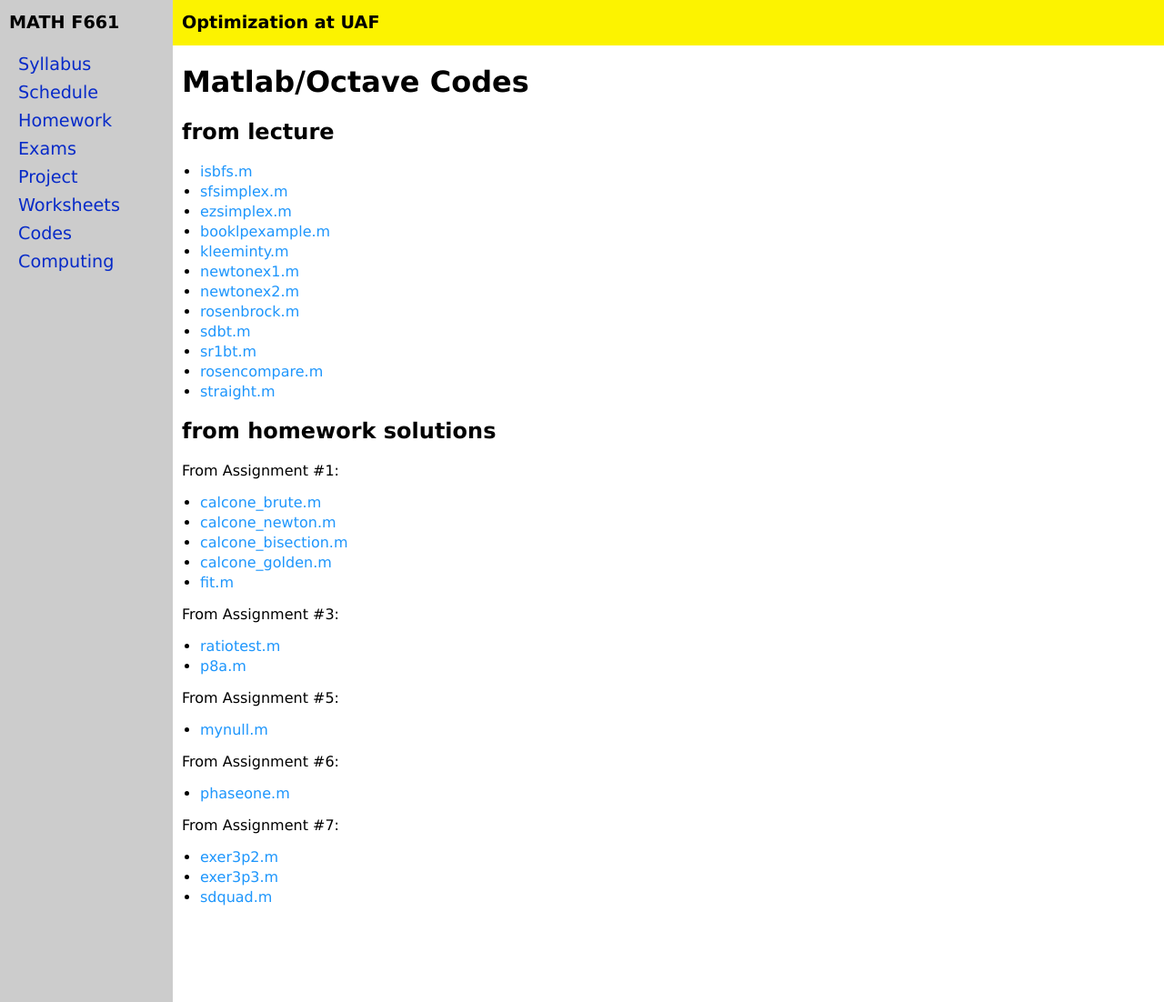
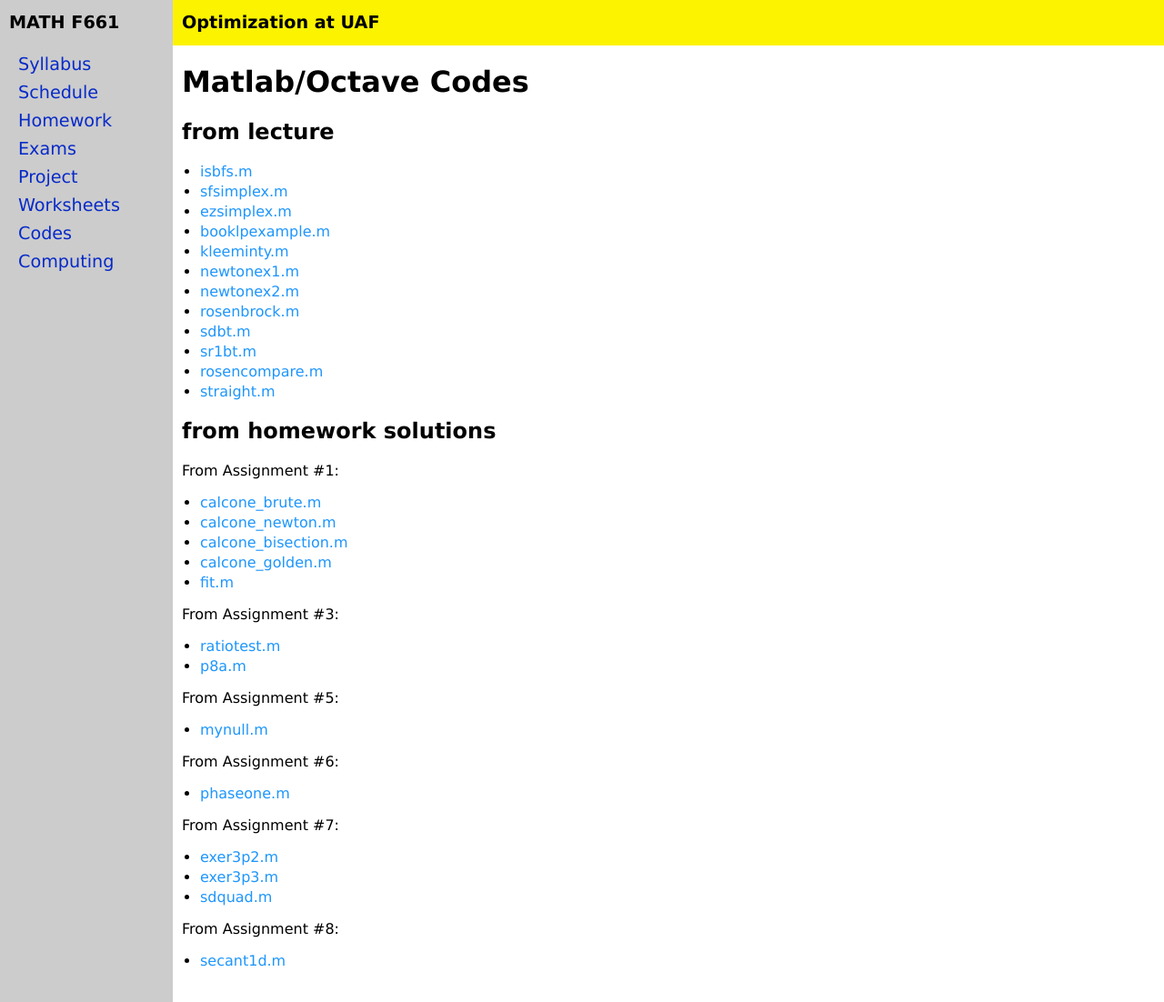
Before and after one commit to bueler/opt, a Jekyll site: the page built from codes.md, in a window 1280 px wide and 1102 px high. Shown: the whole window at 91% size. Built offline with Jekyll 4.4.1, drawn with Linux system fonts in a browser that asks for light colours.

Commit message:
post only code from A8 solutions

```diff
--- a/codes.md
+++ b/codes.md
@@ -48,3 +48,7 @@ From Assignment #7:
   * [exer3p2.m](assets/codes/exer3p2.m)
   * [exer3p3.m](assets/codes/exer3p3.m)
   * [sdquad.m](assets/codes/sdquad.m)
+
+From Assignment #8:
+
+  * [secant1d.m](assets/codes/secant1d.m)
```
Also changed, not shown: 1 other file.
